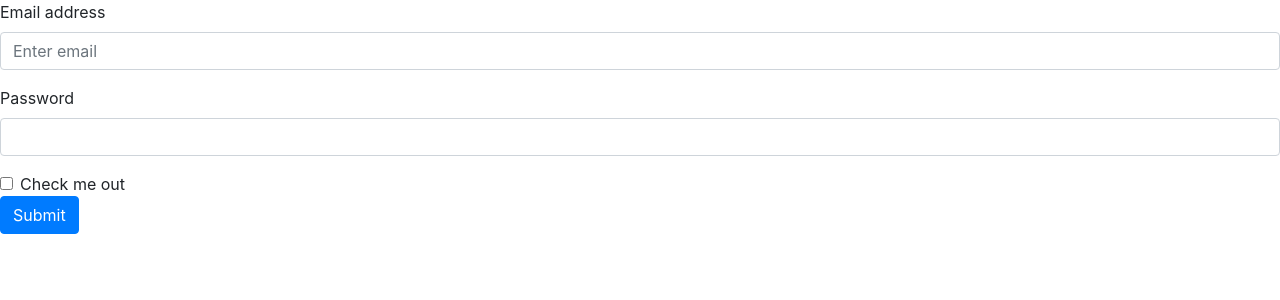
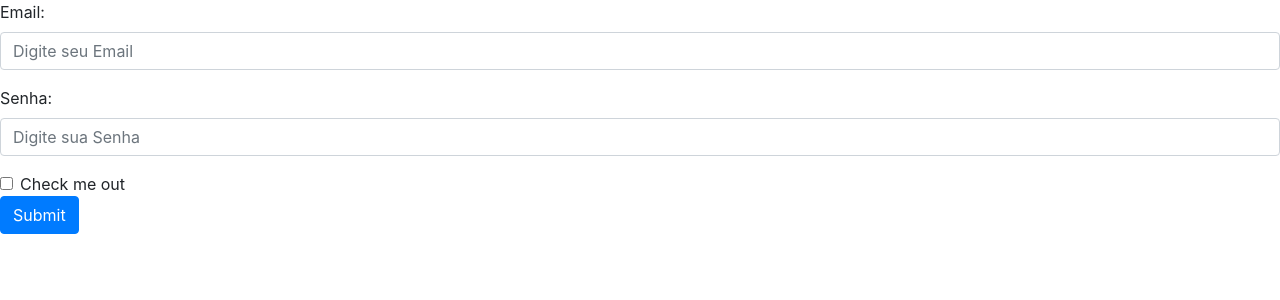
Before and after one commit to luancaike/ir-forms, an Angular app: page / in a window 1280 px wide. Shown: the top 300 px of the page. Built offline with nearby package versions, Linux system fonts and the light colour scheme.

Commit message:
Added text input component and code cleaning

```diff
--- a/src/app/app.component.html
+++ b/src/app/app.component.html
@@ -1,35 +1,16 @@
 <div class="row">
   <div class="col-12">
     <form [formGroup]="profileForm" (ngSubmit)="onSubmit()">
-      <div class="form-group">
-        <label for="exampleInputEmail1">Email address</label>
-        <input
-          [class.is-invalid]="
-            profileForm.invalid && (profileForm.dirty || profileForm.touched)
-          "
-          type="email"
-          class="form-control"
-          formControlName="username"
-          id="exampleInputEmail1"
-          required
-          placeholder="Enter email"
-        />
-        <ir-input-validator
-          [formChild]="profileForm.controls['username']"
-        ></ir-input-validator>
-      </div>
-      <div class="form-group">
-        <label for="exampleInputPassword1">Password</label>
-        <input
-          type="password"
-          class="form-control"
-          formControlName="password"
-          id="exampleInputPassword1"
-        />
-        <ir-input-validator
-          [formChild]="profileForm.controls['password']"
-        ></ir-input-validator>
-      </div>
+      <ir-text-input
+        inputKey="username"
+        [formRoot]="profileForm"
+        label="Email:"
+        placeholder="Digite seu Email"></ir-text-input>
+      <ir-text-input
+        inputKey="password"
+        [formRoot]="profileForm"
+        label="Senha:"
+        placeholder="Digite sua Senha"></ir-text-input>
       <div class="form-check">
         <input
           [class.is-invalid]="
--- a/src/app/app.module.ts
+++ b/src/app/app.module.ts
@@ -4,12 +4,14 @@ import { NgModule } from '@angular/core';
 import { AppRoutingModule } from './app-routing.module';
 import { AppComponent } from './app.component';
 import { ReactiveFormsModule, FormsModule } from '@angular/forms';
-import { InputValidatorComponent } from './components/input-validator.component';
+import { InputValidatorComponent } from './components/validator/input-validator.component';
+import { TextInputComponent } from './components/inputs/text-input.component';
 
 @NgModule({
-  declarations: [AppComponent, InputValidatorComponent],
+  declarations: [AppComponent, InputValidatorComponent, TextInputComponent],
   imports: [BrowserModule, FormsModule, ReactiveFormsModule, AppRoutingModule],
   providers: [],
+  entryComponents: [InputValidatorComponent],
   bootstrap: [AppComponent],
 })
 export class AppModule {}
--- a/src/app/components/input-validator.component.html
+++ /dev/null
@@ -1,17 +0,0 @@
-<div
-  *ngIf="
-    formChild.invalid &&
-    (formChild.dirty || formChild.touched) &&
-    formChild.errors
-  "
->
-  <div class="invalid-input" *ngIf="formChild.hasError('required')">
-    Campo Obrigatorio
-  </div>
-  <div class="invalid-input" *ngIf="formChild.hasError('maxlength')">
-    Tamanho Maximo {{ formChild.errors.maxlength.requiredLength }}
-  </div>
-  <div class="invalid-input" *ngIf="formChild.hasError('minlength')">
-    Tamanho Minimo {{ formChild.errors.minlength.requiredLength }}
-  </div>
-</div>
--- a/src/app/components/input-validator.component.ts
+++ /dev/null
@@ -1,20 +0,0 @@
-import { Component, Input } from '@angular/core';
-import { AbstractControl } from '@angular/forms';
-
-@Component({
-  selector: 'ir-input-validator',
-  templateUrl: './input-validator.component.html',
-  styles: [
-    `
-      .invalid-input {
-        margin-left: 10px;
-        font-size: 12px;
-        font-weight: 400;
-        color: red;
-      }
-    `,
-  ],
-})
-export class InputValidatorComponent {
-  @Input() formChild: AbstractControl;
-}
--- /dev/null
+++ b/src/app/components/inputs/text-input.component.ts
@@ -0,0 +1,32 @@
+import { Component, Input } from '@angular/core';
+import { FormGroup } from '@angular/forms';
+
+@Component({
+  selector: 'ir-text-input',
+  template: `
+    <div class="form-group" [formGroup]="formRoot">
+      <label [for]="inputKey">{{ label }}</label>
+      <input
+        [class.is-invalid]="
+          formRoot.controls[inputKey].invalid &&
+          (formRoot.controls[inputKey].dirty ||
+            formRoot.controls[inputKey].touched)
+        "
+        class="form-control"
+        [formControlName]="inputKey"
+        [id]="inputKey"
+        [placeholder]="placeholder"
+      />
+      <ir-input-validator
+        [formChild]="formRoot.controls[inputKey]"
+      ></ir-input-validator>
+    </div>
+  `,
+  styles: [],
+})
+export class TextInputComponent {
+  @Input() label: string;
+  @Input() inputKey: string;
+  @Input() placeholder: string;
+  @Input() formRoot: FormGroup;
+}
--- /dev/null
+++ b/src/app/components/validator/input-validator.component.ts
@@ -0,0 +1,40 @@
+import { Component, Input, ViewContainerRef } from '@angular/core';
+import { AbstractControl } from '@angular/forms';
+
+@Component({
+  selector: 'ir-input-validator',
+  template: `
+    <div
+      *ngIf="
+        formChild.invalid &&
+        (formChild.dirty || formChild.touched) &&
+        formChild.errors
+      "
+    >
+      <div class="invalid-input" *ngIf="formChild.hasError('required')">
+        Campo Obrigatorio
+      </div>
+      <div class="invalid-input" *ngIf="formChild.hasError('maxlength')">
+        Tamanho Maximo {{ formChild.errors.maxlength.requiredLength }}
+      </div>
+      <div class="invalid-input" *ngIf="formChild.hasError('minlength')">
+        Tamanho Minimo {{ formChild.errors.minlength.requiredLength }}
+      </div>
+    </div>
+  `,
+  styles: [
+    `
+      div.invalid-input {
+        margin-left: 10px;
+        font-size: 12px;
+        font-weight: 400;
+        color: red;
+      }
+    `,
+  ],
+})
+export class InputValidatorComponent {
+  @Input() formChild: AbstractControl;
+
+  constructor(public viewContainerRef: ViewContainerRef) {}
+}
```
